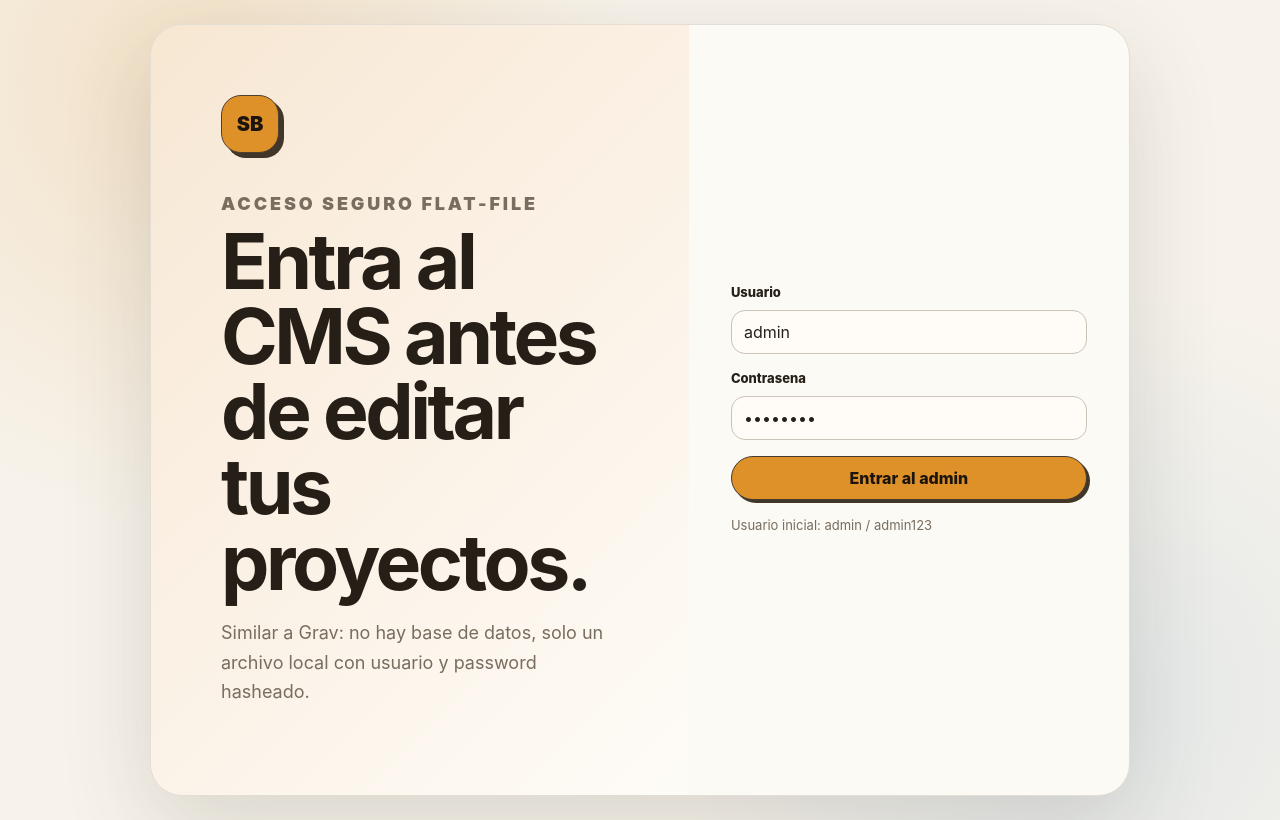
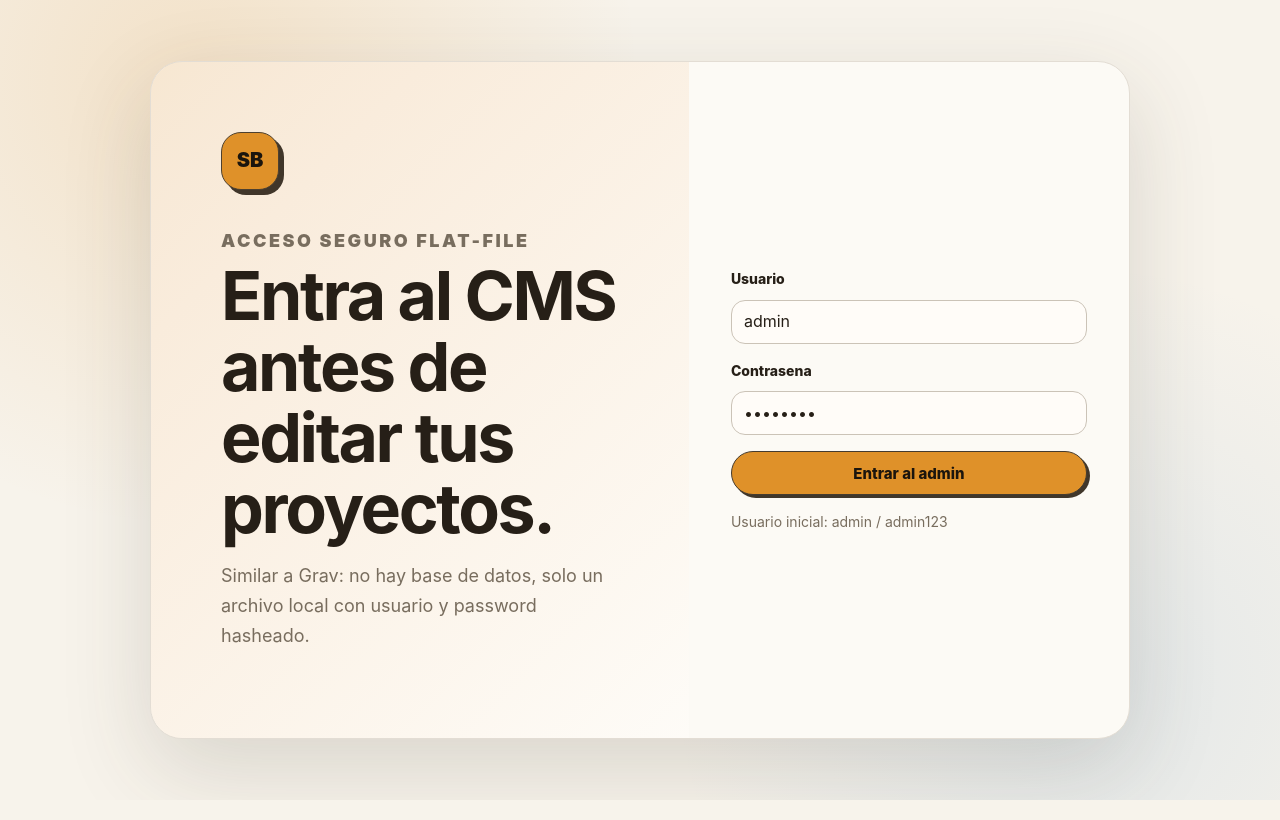
Before and after one commit to MenghySanchez/constructor-sitios-estaticos, a React (Vite) app: page / in a window 1280 px wide. Built offline with nearby package versions, Linux system fonts and the light colour scheme; no server answers.

Commit message:
optimizacin de textos

```diff
--- a/src/styles/global.css
+++ b/src/styles/global.css
@@ -18,6 +18,15 @@
   --cms-success: oklch(0.58 0.12 150);
   --cms-shadow: 0 18px 48px oklch(0.34 0.025 74 / 0.12);
   --cms-focus: 0 0 0 4px oklch(0.72 0.145 68 / 0.24);
+  --cms-text-xs: 0.75rem;
+  --cms-text-sm: 0.875rem;
+  --cms-text-base: 1rem;
+  --cms-text-md: 1.0625rem;
+  --cms-text-lg: 1.125rem;
+  --cms-title-sm: clamp(1.35rem, 2vw, 1.7rem);
+  --cms-title-md: clamp(1.55rem, 2.6vw, 2rem);
+  --cms-title-lg: clamp(2rem, 4.8vw, 3.75rem);
+  --cms-title-xl: clamp(2.25rem, 6vw, 4.25rem);
   font-family: -apple-system, BlinkMacSystemFont, "Segoe UI", system-ui, sans-serif;
 }
 
@@ -41,6 +50,8 @@ body {
   min-height: 100dvh;
   background: var(--cms-bg);
   color: var(--cms-ink);
+  font-size: var(--cms-text-base);
+  line-height: 1.55;
   text-rendering: optimizeLegibility;
   -webkit-font-smoothing: antialiased;
 }
@@ -110,7 +121,7 @@ a:active {
   place-items: center;
   background: var(--cms-bg);
   color: var(--cms-ink);
-  font-size: 1.1rem;
+  font-size: var(--cms-text-lg);
   font-weight: 800;
 }
 
@@ -163,6 +174,7 @@ a:active {
 
 .cms-brand small {
   color: var(--cms-muted);
+  font-size: var(--cms-text-sm);
 }
 
 .cms-admin-nav nav {
@@ -178,6 +190,8 @@ a:active {
   border-radius: 14px;
   background: transparent;
   color: var(--cms-muted);
+  font-size: 0.9375rem;
+  font-weight: 750;
   text-align: left;
 }
 
@@ -221,8 +235,8 @@ a:active {
 }
 
 .cms-toolbar h1 {
-  font-size: 2rem;
-  line-height: 1.05;
+  font-size: var(--cms-title-md);
+  line-height: 1.12;
 }
 
 .cms-toolbar__actions {
@@ -236,16 +250,16 @@ a:active {
 .cms-status {
   max-width: 340px;
   color: var(--cms-muted);
-  font-size: 13px;
-  line-height: 1.4;
+  font-size: var(--cms-text-sm);
+  line-height: 1.5;
 }
 
 .cms-eyebrow {
   margin: 0 0 5px;
   color: var(--cms-accent-strong);
-  font-size: 11px;
+  font-size: var(--cms-text-xs);
   font-weight: 900;
-  letter-spacing: 0.16em;
+  letter-spacing: 0.14em;
   text-transform: uppercase;
 }
 
@@ -254,6 +268,7 @@ a:active {
   padding: 0 16px;
   border: 1px solid oklch(0.36 0.026 74);
   border-radius: 999px;
+  font-size: 0.9375rem;
   font-weight: 800;
   white-space: nowrap;
 }
@@ -396,7 +411,7 @@ a:active {
   height: 58px;
   margin-bottom: 36px;
   border-radius: 20px;
-  font-size: 20px;
+  font-size: 1.25rem;
   box-shadow: 5px 5px 0 oklch(0.34 0.025 74);
 }
 
@@ -406,13 +421,13 @@ a:active {
 .project-card h2,
 .project-empty h2 {
   margin: 0;
-  letter-spacing: -0.045em;
-  line-height: 0.98;
+  letter-spacing: -0.035em;
+  line-height: 1.04;
 }
 
 .auth-card__intro h1,
 .project-hero h1 {
-  font-size: clamp(2.8rem, 6vw, 5rem);
+  font-size: var(--cms-title-xl);
 }
 
 .auth-card__intro p,
@@ -420,7 +435,7 @@ a:active {
 .project-empty p {
   max-width: 68ch;
   color: var(--cms-muted);
-  font-size: 18px;
+  font-size: var(--cms-text-lg);
   line-height: 1.65;
 }
 
@@ -434,7 +449,7 @@ a:active {
 .auth-status {
   margin: 0;
   color: var(--cms-muted);
-  font-size: 13px;
+  font-size: var(--cms-text-sm);
   line-height: 1.5;
 }
 
@@ -486,7 +501,8 @@ a:active {
 .project-create-card h2,
 .project-card h2,
 .project-empty h2 {
-  font-size: 2rem;
+  font-size: var(--cms-title-sm);
+  line-height: 1.12;
 }
 
 .project-list,
@@ -513,6 +529,8 @@ a:active {
   margin-top: 10px;
   overflow-wrap: anywhere;
   color: var(--cms-muted);
+  font-size: var(--cms-text-sm);
+  line-height: 1.5;
 }
 
 .project-card__actions {
@@ -563,7 +581,7 @@ a:active {
 .cms-block-group h3 {
   margin: 0 0 10px;
   color: var(--cms-muted);
-  font-size: 13px;
+  font-size: var(--cms-text-sm);
   letter-spacing: 0.08em;
   text-transform: uppercase;
 }
@@ -591,12 +609,14 @@ a:active {
 }
 
 .cms-block-card span {
+  font-size: var(--cms-text-base);
   font-weight: 900;
 }
 
 .cms-block-card small,
 .cms-muted {
   color: var(--cms-muted);
+  font-size: var(--cms-text-sm);
   line-height: 1.5;
 }
 
@@ -618,7 +638,7 @@ a:active {
   border-bottom: 1px solid var(--cms-line-soft);
   background: var(--cms-panel);
   color: var(--cms-muted);
-  font-size: 12px;
+  font-size: var(--cms-text-xs);
 }
 
 .cms-canvas__chrome span {
@@ -704,7 +724,7 @@ a:active {
 .cms-field span,
 .cms-compact-field span {
   color: var(--cms-ink);
-  font-size: 13px;
+  font-size: var(--cms-text-sm);
   font-weight: 800;
 }
 
@@ -782,6 +802,12 @@ a:active {
   margin-bottom: 20px;
 }
 
+.cms-section-title h2,
+.cms-panel-heading h2 {
+  font-size: var(--cms-title-sm);
+  line-height: 1.15;
+}
+
 .cms-inline-form {
   display: flex;
   gap: 10px;
@@ -807,14 +833,14 @@ a:active {
 
 .cms-hero-card h2 {
   max-width: 780px;
-  font-size: clamp(2.5rem, 6vw, 4.8rem);
-  line-height: 0.98;
+  font-size: var(--cms-title-lg);
+  line-height: 1.04;
 }
 
 .cms-hero-card p {
   max-width: 640px;
   color: var(--cms-muted);
-  font-size: 18px;
+  font-size: var(--cms-text-lg);
   line-height: 1.65;
 }
 
@@ -835,7 +861,7 @@ a:active {
 
 .cms-stat-grid strong {
   color: var(--cms-accent-strong);
-  font-size: 3.2rem;
+  font-size: clamp(2.25rem, 4vw, 3rem);
   line-height: 1;
 }
 
@@ -897,7 +923,7 @@ a:active {
   gap: 6px;
   align-items: center;
   min-height: 44px;
-  font-size: 13px;
+  font-size: var(--cms-text-sm);
 }
 
 .cms-check input {
@@ -934,7 +960,7 @@ a:active {
   flex-wrap: wrap;
   gap: 12px;
   color: var(--cms-muted);
-  font-size: 13px;
+  font-size: var(--cms-text-sm);
 }
 
 .preview-navbar__links a,
@@ -959,9 +985,9 @@ a:active {
 .preview-kicker {
   margin: 0 0 10px;
   color: var(--cms-ink) !important;
-  font-size: 12px !important;
+  font-size: var(--cms-text-xs) !important;
   font-weight: 900;
-  letter-spacing: 0.14em;
+  letter-spacing: 0.12em;
   text-transform: uppercase;
 }
 
@@ -971,19 +997,19 @@ a:active {
 .preview-form-section h2 {
   margin: 0;
   color: var(--cms-ink);
-  letter-spacing: -0.045em;
-  line-height: 0.98;
+  letter-spacing: -0.035em;
+  line-height: 1.04;
 }
 
 .preview-hero h1 {
-  font-size: clamp(2.5rem, 6vw, 4.8rem);
+  font-size: var(--cms-title-xl);
 }
 
 .preview-hero p,
 .preview-text p,
 .preview-form-section p {
   color: var(--cms-muted);
-  font-size: 17px;
+  font-size: var(--cms-text-md);
   line-height: 1.65;
 }
 
@@ -1017,6 +1043,7 @@ a:active {
   border: 1px solid var(--cms-ink);
   border-radius: 999px;
   color: var(--cms-ink);
+  font-size: 0.9375rem;
   font-weight: 900;
   text-decoration: none;
   box-shadow: 3px 3px 0 var(--cms-ink);
@@ -1034,7 +1061,7 @@ a:active {
 .preview-button--small {
   min-height: 44px;
   box-shadow: 2px 2px 0 var(--cms-ink);
-  font-size: 13px;
+  font-size: var(--cms-text-sm);
 }
 
 .preview-text,
@@ -1055,7 +1082,7 @@ a:active {
 .preview-text h2,
 .preview-features h2,
 .preview-form-section h2 {
-  font-size: clamp(2.1rem, 5vw, 3.6rem);
+  font-size: clamp(1.9rem, 4.2vw, 3.25rem);
 }
 
 .preview-image {
@@ -1071,6 +1098,8 @@ a:active {
 .preview-image figcaption {
   margin-top: 10px;
   color: var(--cms-muted);
+  font-size: var(--cms-text-sm);
+  line-height: 1.5;
 }
 
 .preview-button-row {
@@ -1103,6 +1132,8 @@ a:active {
 
 .preview-features h3 {
   margin-bottom: 0;
+  font-size: var(--cms-text-lg);
+  line-height: 1.25;
 }
 
 .preview-form-section {
@@ -1133,11 +1164,12 @@ a:active {
   border-radius: 12px;
   background: var(--cms-paper);
   color: var(--cms-ink);
+  font-size: var(--cms-text-base);
 }
 
 .preview-form__message {
   margin: 0;
-  font-size: 13px !important;
+  font-size: var(--cms-text-sm) !important;
 }
 
 .preview-footer {
@@ -1151,10 +1183,14 @@ a:active {
 .preview-footer h2 {
   margin: 0;
   letter-spacing: -0.04em;
+  font-size: var(--cms-title-sm);
+  line-height: 1.15;
 }
 
 .preview-footer p {
   color: var(--cms-muted);
+  font-size: var(--cms-text-base);
+  line-height: 1.6;
 }
 
 @media (max-width: 1180px) {
@@ -1227,7 +1263,7 @@ a:active {
   }
 
   .cms-toolbar h1 {
-    font-size: 1.6rem;
+    font-size: 1.5rem;
   }
 
   .cms-toolbar__actions {
@@ -1285,7 +1321,17 @@ a:active {
 
   .auth-card__intro h1,
   .project-hero h1 {
-    font-size: 2.35rem;
+    font-size: 2.15rem;
+  }
+
+  .auth-card__intro p,
+  .project-hero p,
+  .project-empty p,
+  .cms-hero-card p,
+  .preview-hero p,
+  .preview-text p,
+  .preview-form-section p {
+    font-size: var(--cms-text-base);
   }
 
   .cms-builder-grid {
```
